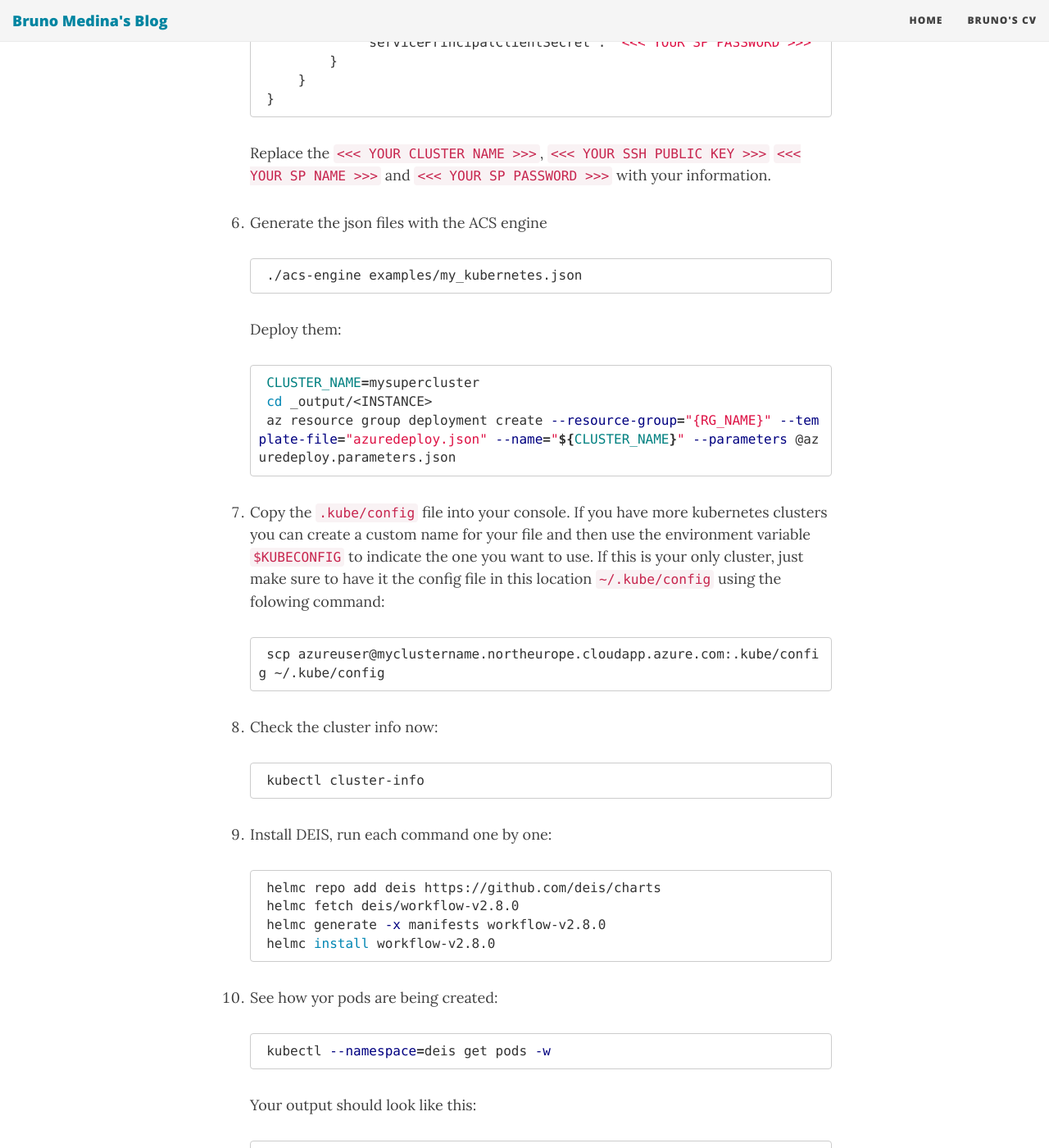
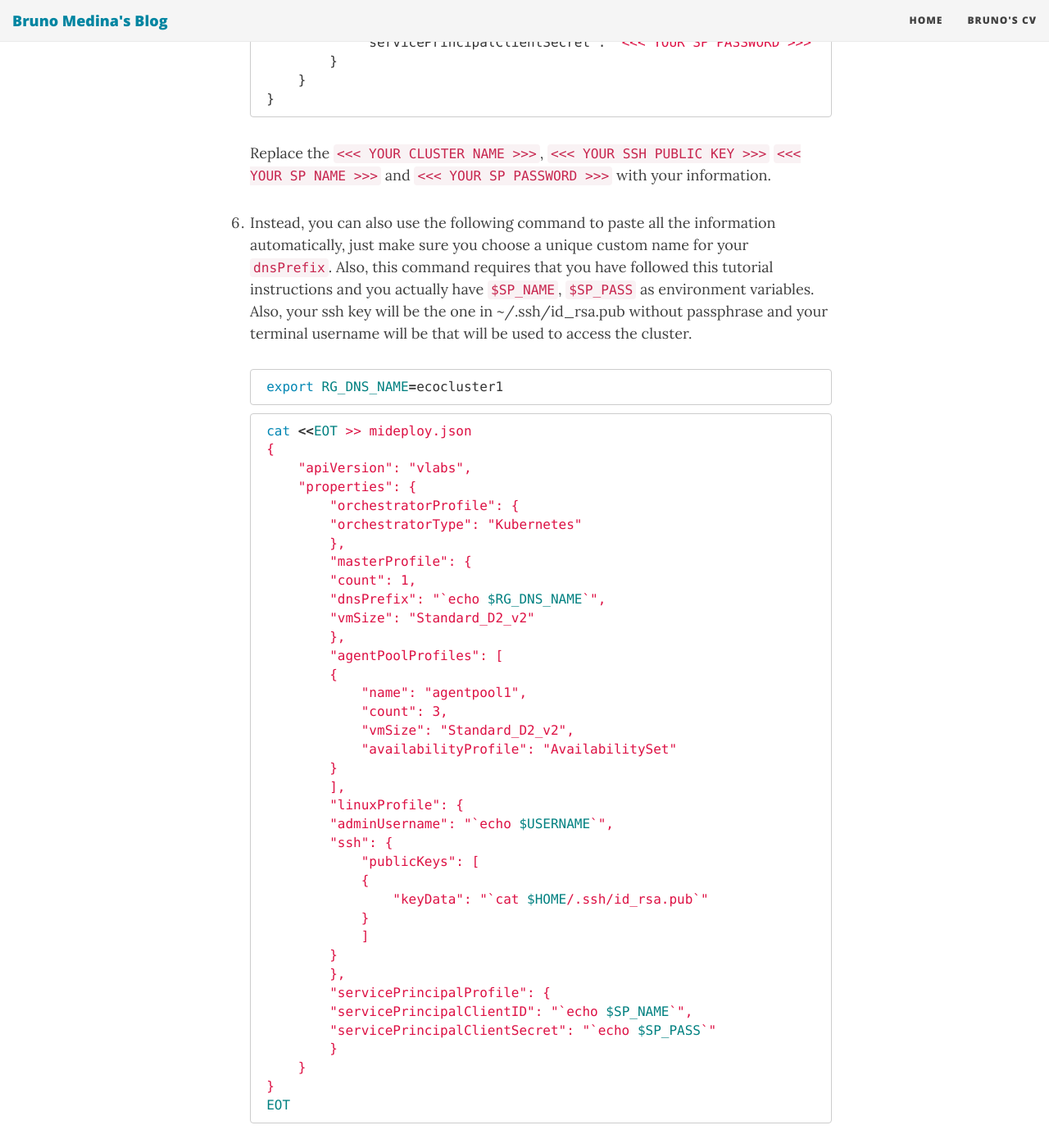
Before and after one commit to brusMX/brusMX.github.io, a Jekyll site: the page built from _posts/2016-11-18-deis-on-azure.md, in a window 1280 px wide and 1400 px high, scrolled down 4405 px. Shown: the whole window at 82% size. Built offline with Jekyll 4.4.1, drawn with Linux system fonts in a browser that asks for light colours; nearby versions of some CDN libraries; Markdown is read by kramdown in place of the engine named in the settings; some of the changed text lies outside the part shown.

Commit message:
agregando custom script para generar el json file

````diff
--- a/_posts/2016-11-18-deis-on-azure.md
+++ b/_posts/2016-11-18-deis-on-azure.md
@@ -56,7 +56,7 @@ First, we will deploy an [Azure Container Service (ACS)](https://azure.microsoft
 1. Use the subscription id `"id": "98xxx7d-bxx8-sxx2-txx4-a2dxxxxxxxp0"`from the previous step and replace it in the following commands to set it as a shell variable that can be used in the creation of the [RBAC role](https://docs.microsoft.com/en-us/azure/active-directory/role-based-access-control-what-is). We will collect this info in the `SP_JSON` environment variable to use it later.
 
     ```bash
-    SUBSCRIPTION_ID=98xxx7d-bxx8-sxx2-txx4-a2dxxxxxxxp0
+    export SUBSCRIPTION_ID=98xxx7d-bxx8-sxx2-txx4-a2dxxxxxxxp0
     az account set --subscription="${SUBSCRIPTION_ID}"
     SP_JSON=`az ad sp create-for-rbac --role="Contributor" --scopes="/subscriptions/${SUBSCRIPTION_ID}"`
     ```
@@ -75,9 +75,9 @@ First, we will deploy an [Azure Container Service (ACS)](https://azure.microsoft
     For convenience we can use `jq` to set up more precise environment variables from the json we just collected, these variables will be used in the following steps instead of actually having to remember the actual value:
 
     ```bash
-    SP_NAME=`echo $SP_JSON | jq -r '.name'`
-    SP_PASS=`echo $SP_JSON | jq -r '.password'`
-    SP_TENANT=`echo $SP_JSON | jq -r '.tenant'`
+    export SP_NAME=`echo $SP_JSON | jq -r '.name'`
+    export SP_PASS=`echo $SP_JSON | jq -r '.password'`
+    export SP_TENANT=`echo $SP_JSON | jq -r '.tenant'`
     ```
 
     You can verify that your Service Principal works by logging in with the following command.
@@ -106,7 +106,7 @@ First, we will deploy an [Azure Container Service (ACS)](https://azure.microsoft
 1. Lets think of a name and put it in one more env variable called `RG_NAME` so we can use it later. For this tutorial I am choosing `southcentralus` as my location, please consider that for some Azure subscriptions not all the locations are available.
 
     ```bash
-    RG_NAME=spreecommerce
+    export RG_NAME=spreecommerce
     az group create --name "${RG_NAME}" --location southcentralus
     ```
 
@@ -173,7 +173,51 @@ First, we will deploy an [Azure Container Service (ACS)](https://azure.microsoft
     ```
 
     Replace the `<<< YOUR CLUSTER NAME >>>`, `<<< YOUR SSH PUBLIC KEY >>>` `<<< YOUR SP NAME >>>` and `<<< YOUR SP PASSWORD >>>` with your information.
+1. Instead, you can also use the following command to paste all the information automatically, just make sure you choose a unique custom name for your `dnsPrefix`. Also, this command requires that you have followed this tutorial instructions and you actually have `$SP_NAME`, `$SP_PASS` as environment variables. Also, your ssh key will be the one in ~/.ssh/id_rsa.pub without passphrase and your terminal username will be that will be used to access the cluster.
 
+    ```bash
+    export RG_DNS_NAME=ecocluster1
+    ```
+
+    ```bash
+    cat <<EOT >> mideploy.json
+    {
+        "apiVersion": "vlabs",
+        "properties": {
+            "orchestratorProfile": {
+            "orchestratorType": "Kubernetes"
+            },
+            "masterProfile": {
+            "count": 1,
+            "dnsPrefix": "`echo $RG_DNS_NAME`",
+            "vmSize": "Standard_D2_v2"
+            },
+            "agentPoolProfiles": [
+            {
+                "name": "agentpool1",
+                "count": 3,
+                "vmSize": "Standard_D2_v2",
+                "availabilityProfile": "AvailabilitySet"
+            }
+            ],
+            "linuxProfile": {
+            "adminUsername": "`echo $USERNAME`",
+            "ssh": {
+                "publicKeys": [
+                {
+                    "keyData": "`cat $HOME/.ssh/id_rsa.pub`"
+                }
+                ]
+            }
+            },
+            "servicePrincipalProfile": {
+            "servicePrincipalClientID": "`echo $SP_NAME`",
+            "servicePrincipalClientSecret": "`echo $SP_PASS`"
+            }
+        }
+    }
+    EOT
+    ```
 1. Generate the json files with the ACS engine
 
     ```bash
````
